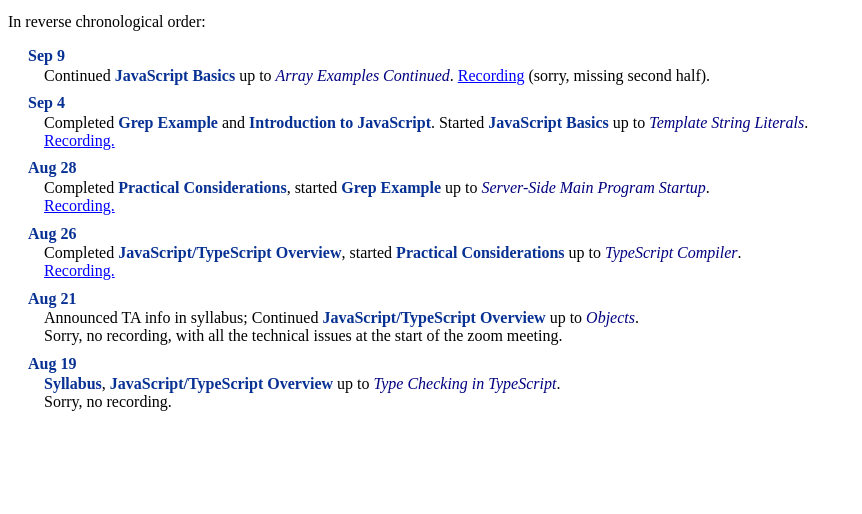
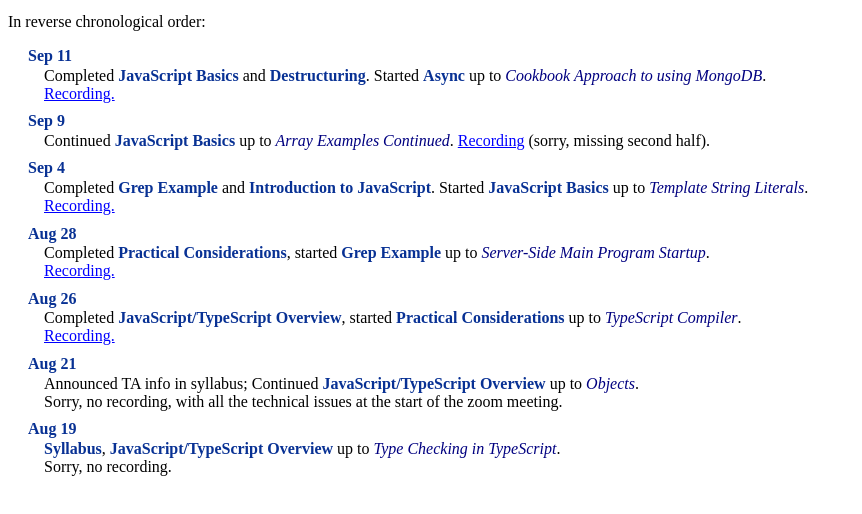
Before and after one commit to H4rish55/i444, a plain HTML site: page misc/videos/index.html in a window 1280 px wide. Shown: the part 72-586 px from the top of the page, without its empty margins (0-862 px from the left). Drawn offline with nearby package versions, Linux system fonts and the light colour scheme; a small style sheet from the web is missing.

Commit message:
class video link

```diff
--- a/misc/videos/index.html
+++ b/misc/videos/index.html
@@ -26,7 +26,10 @@
 
     <div class="umt-content">
       <div><section data-level="h1"><h1>Class  Video  Recordings</h1><p>In reverse chronological order:
-</p><dl><dt> <strong>Sep 9</strong> </dt><dd><p>    Continued <strong>JavaScript Basics</strong> up to <em>Array Examples Continued</em>.
+</p><dl><dt> <strong>Sep 11</strong> </dt><dd><p>    Completed <strong>JavaScript Basics</strong> and <strong>Destructuring</strong>.  Started
+    <strong>Async</strong> up to <em>Cookbook Approach to using MongoDB</em>. <br>
+     <a href="https://binghamton.zoom.us/rec/share/Dw33C_8SgeXZPoPD-cVY4SP54yS1OQA_6J5fSZO_sMuBLpHbXVN3nb81BQ7oI8vD.9AmjOOLZYrS2lGLl">Recording.</a>
+</p></dd><dt> <strong>Sep 9</strong> </dt><dd><p>    Continued <strong>JavaScript Basics</strong> up to <em>Array Examples Continued</em>.
      <a href="https://binghamton.zoom.us/rec/share/ZFV9MjvkxAG1l8Sgwj9xzob43xeUcACNBc1QGJqt3gImpC-Po9eiYDtA38P3xnjO.3ZsrNiCD-pGb2EA_">Recording</a> (sorry, missing
     second half).
 </p></dd><dt> <strong>Sep 4</strong> </dt><dd><p>    Completed <strong>Grep Example</strong> and <strong>Introduction to JavaScript</strong>.  Started
```
Also changed, not shown: 1 other file.
